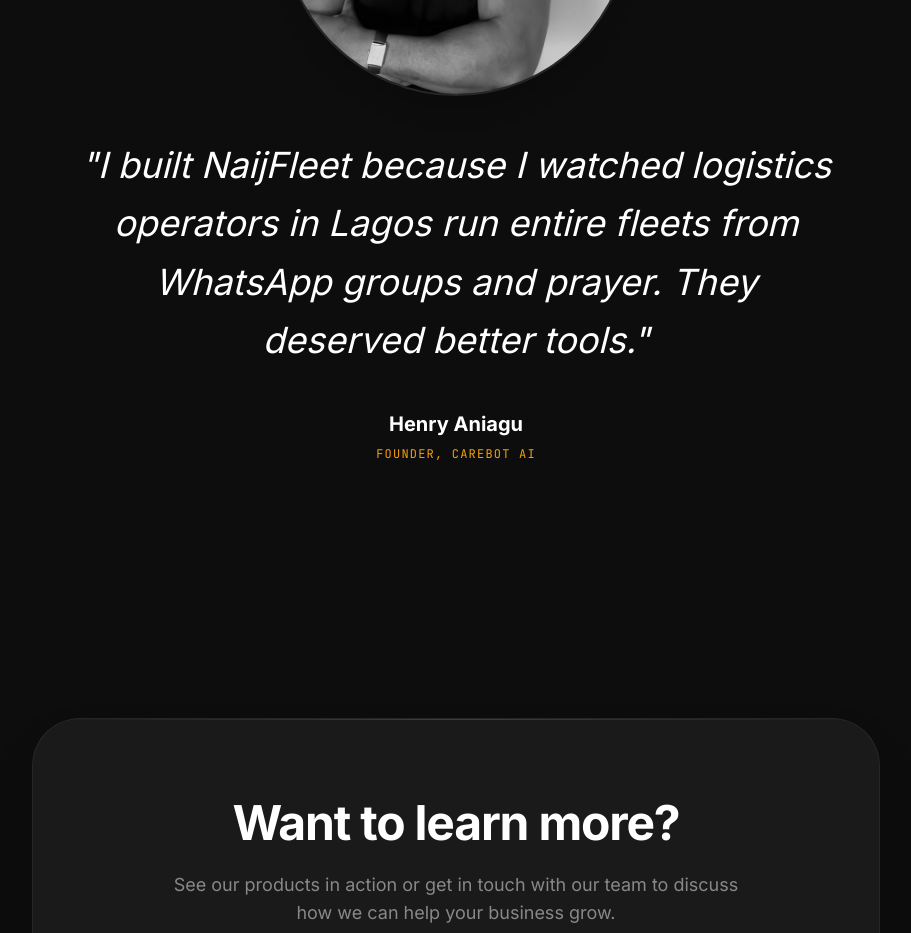
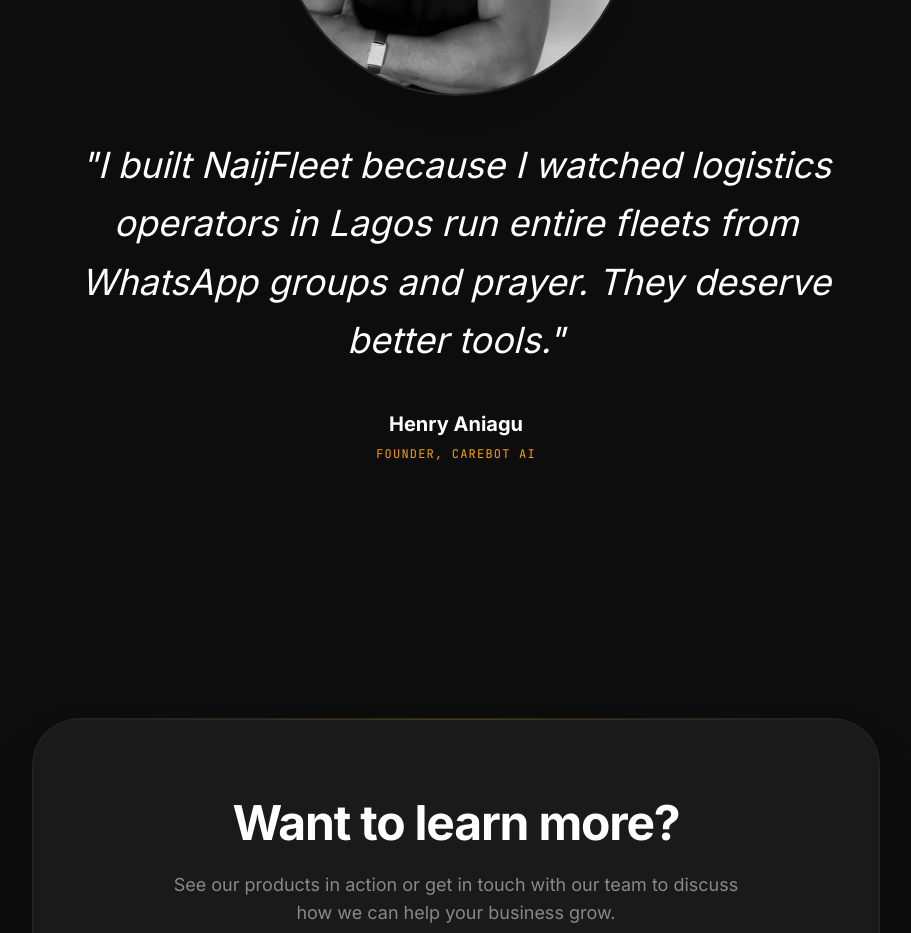
Before and after one commit to ruzzzo123-star/naijfleet-web, a Next.js app: page /about in a window 1280 px wide. Shown: the part 2220-3153 px from the top of the page, without its empty margins (184-1095 px from the left). Built offline with nearby package versions, Linux system fonts and the light colour scheme.

Commit message:
fix: change deserved to deserve on about page

```diff
--- a/src/app/about/page.tsx
+++ b/src/app/about/page.tsx
@@ -139,7 +139,7 @@
 
                     {/* Founder Quote */}
                     <blockquote className="text-2xl md:text-4xl font-playfair italic text-white leading-relaxed max-w-3xl">
-                        "I built NaijFleet because I watched logistics operators in Lagos run entire fleets from WhatsApp groups and prayer. They deserved better tools."
+                        "I built NaijFleet because I watched logistics operators in Lagos run entire fleets from WhatsApp groups and prayer. They deserve better tools."
                     </blockquote>
 
                     {/* Founder Name */}
```
Also changed, not shown: 1 other file (tests, documents, lock files or other folders).
